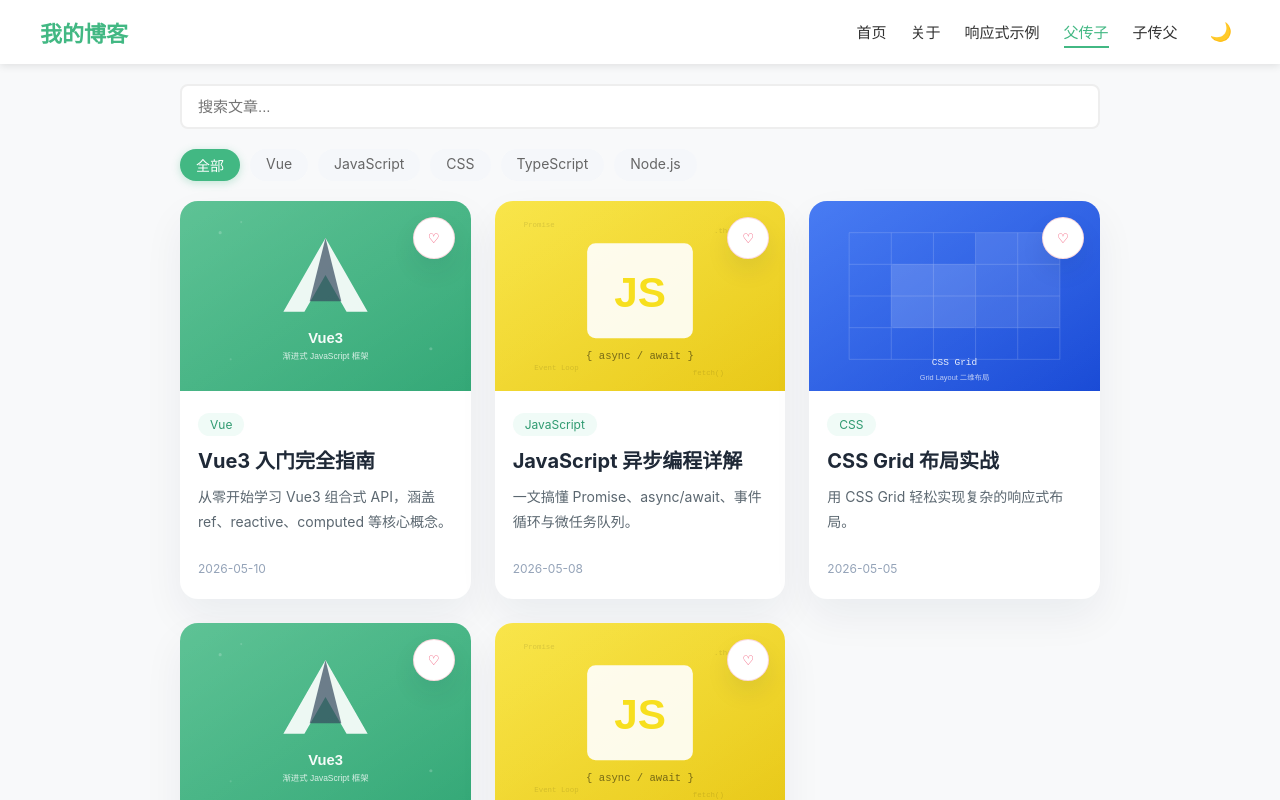
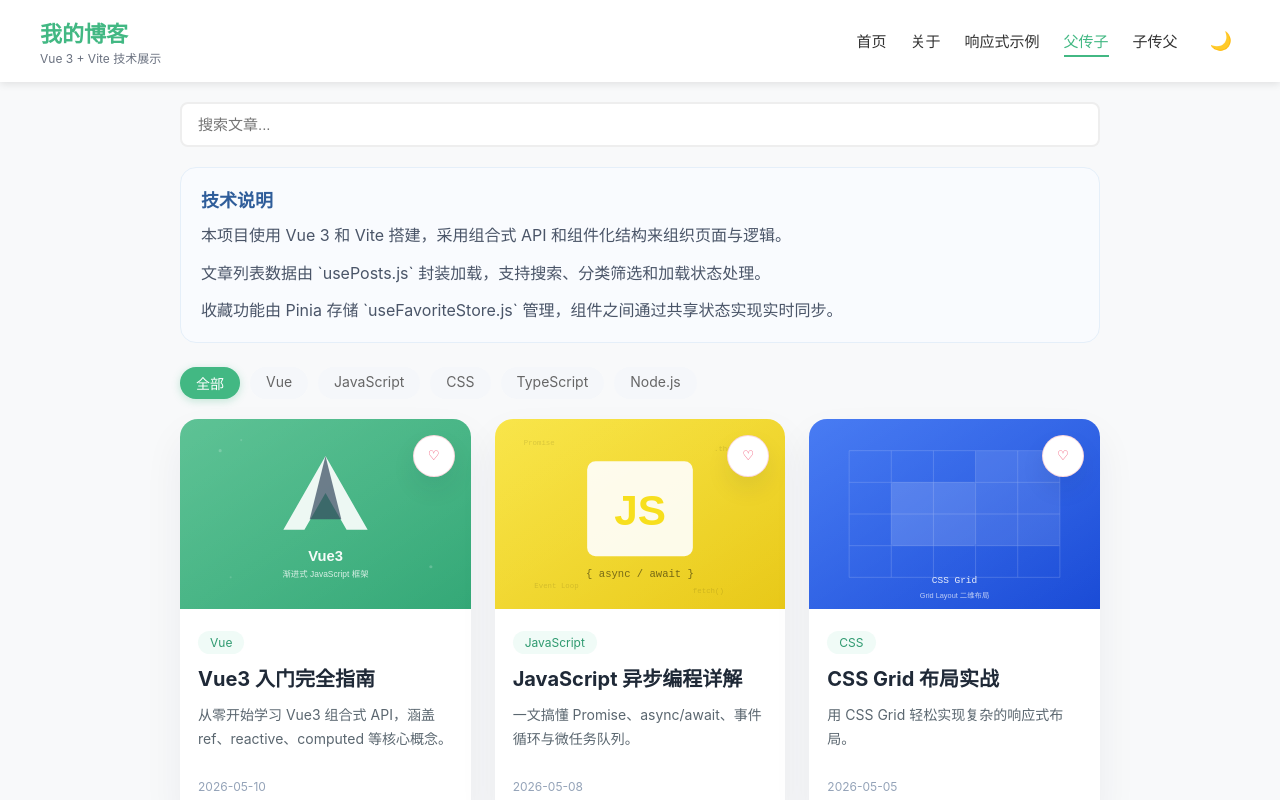
Before and after one commit to zhengleizhen/blog-app, a Vue app: page /home-view in a window 1280 px wide. Shown: the top 800 px of the page. Built offline with nearby package versions, Linux system fonts and the light colour scheme.

Commit message:
添加技术说明

```diff
--- a/src/components/NavBar.vue
+++ b/src/components/NavBar.vue
@@ -17,7 +17,10 @@ const favoriteStore = useFavoriteStore()
 
 <template>
   <header class="navbar">
-    <RouterLink to="/" class="logo">我的博客</RouterLink>
+    <div class="logo-block">
+      <RouterLink to="/" class="logo">我的博客</RouterLink>
+      <span class="logo-subtitle">Vue 3 + Vite 技术展示</span>
+    </div>
     <nav>
       <span class="fav-badge" v-if="favoriteStore.favoriteCount > 0">
         收藏 {{ favoriteStore.favoriteCount }}
@@ -78,4 +81,16 @@ nav .nav-link.active {
   border-radius: 12px;
   font-size: 13px;
 }
+
+.logo-block {
+  display: flex;
+  flex-direction: column;
+  gap: 4px;
+}
+
+.logo-subtitle {
+  font-size: 12px;
+  color: #6b7280;
+  line-height: 1.2;
+}
 </style>
--- a/src/views/HomeView.vue
+++ b/src/views/HomeView.vue
@@ -25,6 +25,13 @@ const {
       <input v-model="keyword" type="text"
       placeholder="搜索文章..." class="search-input"/>
       <span v-if="keyword" class="clear-btn" @click="keyword = ''">✕</span>
+    </div>
+
+    <div class="tech-summary">
+      <h2>技术说明</h2>
+      <p>本项目使用 Vue 3 和 Vite 搭建，采用组合式 API 和组件化结构来组织页面与逻辑。</p>
+      <p>文章列表数据由 `usePosts.js` 封装加载，支持搜索、分类筛选和加载状态处理。</p>
+      <p>收藏功能由 Pinia 存储 `useFavoriteStore.js` 管理，组件之间通过共享状态实现实时同步。</p>
     </div>
 
     <!-- 分类筛选组件 -->
@@ -107,4 +114,24 @@ const {
   gap: 24px;
   margin-top: 20px;
 }
+
+.tech-summary {
+  background: #f9fbfe;
+  border: 1px solid #e5eff9;
+  border-radius: 16px;
+  padding: 18px 20px;
+  margin-bottom: 24px;
+}
+
+.tech-summary h2 {
+  margin: 0 0 10px;
+  font-size: 18px;
+  color: #2f5d9a;
+}
+
+.tech-summary p {
+  margin: 10px 0 0;
+  color: #4a5568;
+  line-height: 1.7;
+}
 </style>
--- a/src/views/PostView.vue
+++ b/src/views/PostView.vue
@@ -39,6 +39,10 @@ console.log('文章 ID：', route.params.id)
 
     <!-- 文章存在，展示完整内容 -->
     <article v-else>
+      <div class="tech-info">
+        <p>本页面通过 `vue-router` 路由参数加载文章详情，数据来源于 `usePosts.js` 中封装的文章仓库。</p>
+        <p>收藏按钮使用 Pinia `useFavoriteStore` 管理状态，支持组件间实时同步收藏数。</p>
+      </div>
       <span class="category-tag">{{ article.category }}</span>
       <h1>{{ article.title }}</h1>
       <time>{{ article.date }}</time>
@@ -136,6 +140,20 @@ time {
   text-decoration: none;
 }
 
+.tech-info {
+  background: #f7fbf8;
+  border: 1px solid #d8f0e1;
+  border-radius: 14px;
+  padding: 14px 16px;
+  margin-bottom: 22px;
+  color: #2f6f53;
+}
+
+.tech-info p {
+  margin: 0 0 8px;
+  line-height: 1.7;
+}
+
 .not-found {
   text-align: center;
   padding: 60px 0;
```
